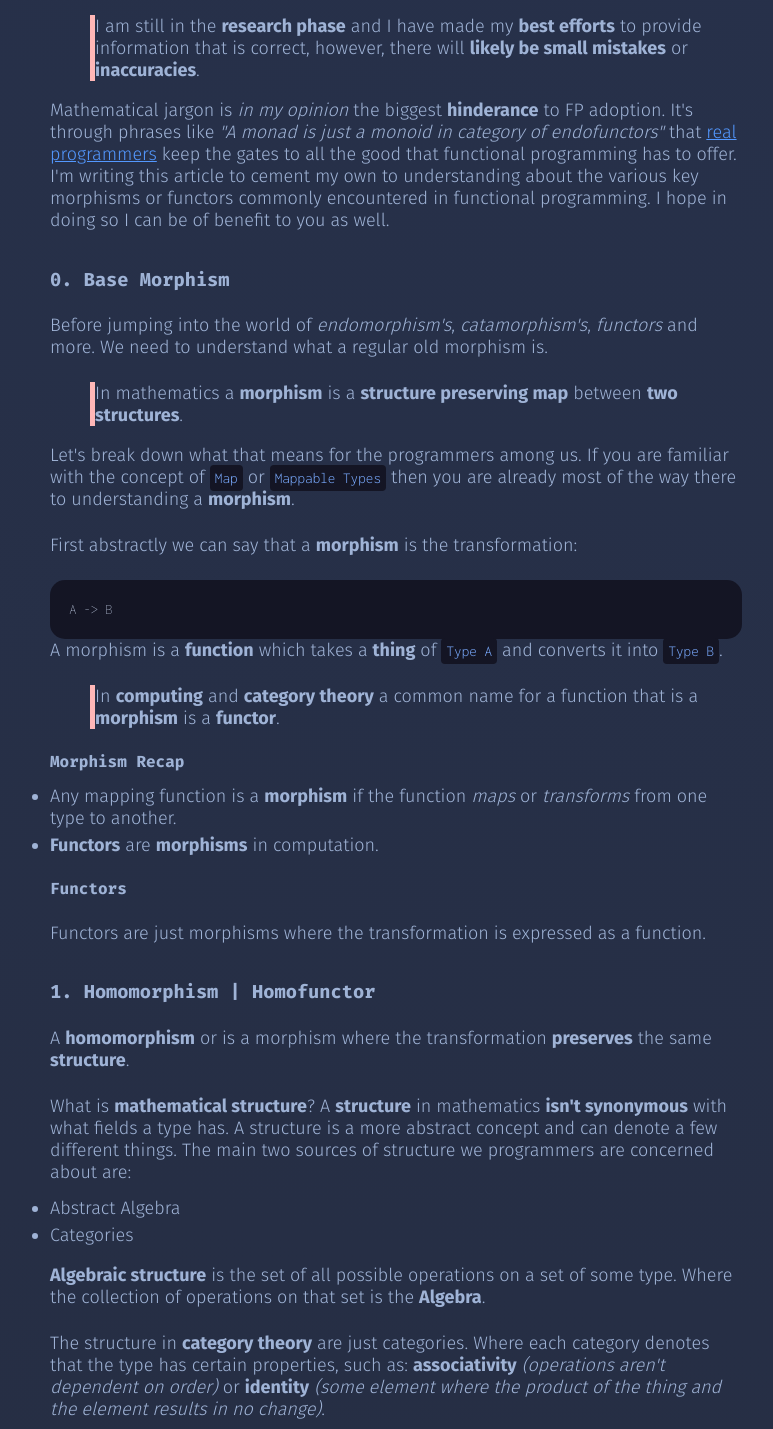
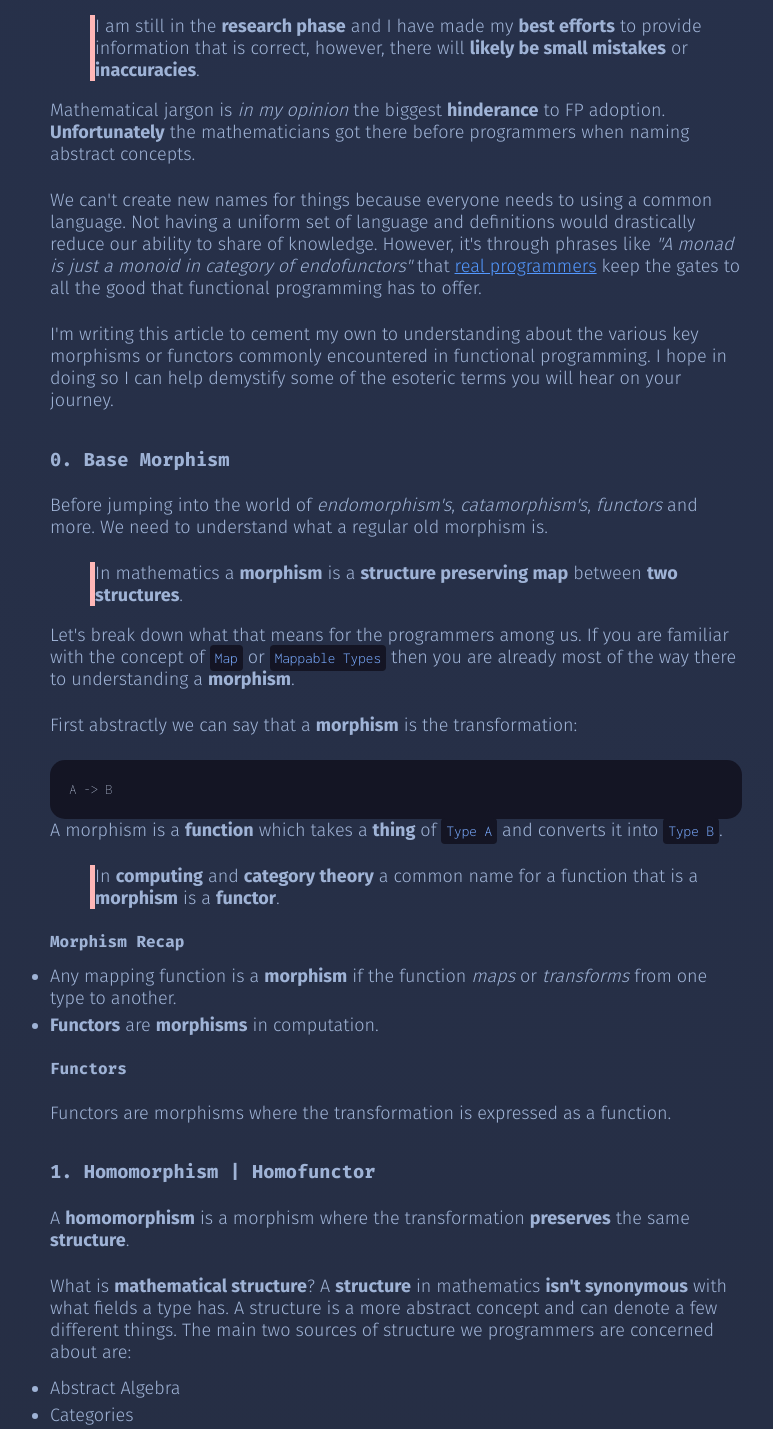
Before and after one commit to ZaymonFC/Zaymon.dev, a Gatsby site: page /Introduction-to-Morphisms/ in a window 1280 px wide. Shown: the part 263-1692 px from the top of the page, without its empty margins (244-1017 px from the left). Built offline with nearby package versions, Linux system fonts and the light colour scheme; Gatsby itself is replaced by a stand-in of ours; some packages are replaced by stand-ins of ours; code samples lack their colours; what typography-theme-ocean-beach would draw is missing.

Commit message:
More work on morphisms

```diff
--- a/content/blog/Introduction-to-Morphisms/index.md
+++ b/content/blog/Introduction-to-Morphisms/index.md
@@ -9,7 +9,11 @@ description: Exploring the world of Morphisms and Functors.
 
 > I am still in the __research phase__ and I have made my __best efforts__ to provide information that is correct, however, there will __likely be small mistakes__ or __inaccuracies__.
 
-Mathematical jargon is _in my opinion_ the biggest __hinderance__ to FP adoption. It's through phrases like _"A monad is just a monoid in category of endofunctors"_ that [real programmers](https://web.mit.edu/humor/Computers/real.programmers) keep the gates to all the good that functional programming has to offer. I'm writing this article to cement my own to understanding about the various key morphisms or functors commonly encountered in functional programming. I hope in doing so I can be of benefit to you as well.
+Mathematical jargon is _in my opinion_ the biggest __hinderance__ to FP adoption. __Unfortunately__ the mathematicians got there before programmers when naming abstract concepts.
+
+We can't create new names for things because everyone needs to using a common language. Not having a uniform set of language and definitions would drastically reduce our ability to share of knowledge. However, it's through phrases like _"A monad is just a monoid in category of endofunctors"_ that [real programmers](https://web.mit.edu/humor/Computers/real.programmers) keep the gates to all the good that functional programming has to offer.
+
+I'm writing this article to cement my own to understanding about the various key morphisms or functors commonly encountered in functional programming. I hope in doing so I can help demystify some of the esoteric terms you will hear on your journey.
 
 ### 0. Base Morphism
 Before jumping into the world of _endomorphism's_, _catamorphism's_, _functors_ and more. We need to understand what a regular old morphism is.
@@ -31,10 +35,10 @@ A morphism is a __function__ which takes a __thing__ of `Type A` and converts it
 - __Functors__ are __morphisms__ in computation.
 
 #### Functors
-Functors are just morphisms where the transformation is expressed as a function.
+Functors are morphisms where the transformation is expressed as a function.
 
 ### 1. Homomorphism | Homofunctor
-A __homomorphism__ or is a morphism where the transformation __preserves__ the same __structure__.
+A __homomorphism__ is a morphism where the transformation __preserves__ the same __structure__.
 
 What is __mathematical structure__?
 A __structure__ in mathematics __isn't synonymous__ with what fields a type has. A structure is a more abstract concept and can denote a few different things. The main two sources of structure we programmers are concerned about are:
@@ -43,7 +47,7 @@ A __structure__ in mathematics __isn't synonymous__ with what fields a type has.
 
 __Algebraic structure__ is the set of all possible operations on a set of some type. Where the collection of operations on that set is the __Algebra__.
 
-The structure in __category theory__ are just categories. Where each category denotes that the type has certain properties, such as: __associativity__ _(operations aren't dependent on order)_ or __identity__ _(some element where the product of the thing and the element results in no change)_.
+The structure in __category theory__ are categories. Where each category denotes that the type has certain properties, such as: __associativity__ _(operations aren't dependent on order)_ or __identity__ _(some element where the product of the thing and the element results in no change)_.
 
 ### 2. Endomorphism | Endofunctor
 Now that we know what a __homomorphism__ is, an __endomorphism__ is much easier to explain. An __endomorphism__ is a __homomorphism__ that __maps__ from a __type__ to __itself__.
```
